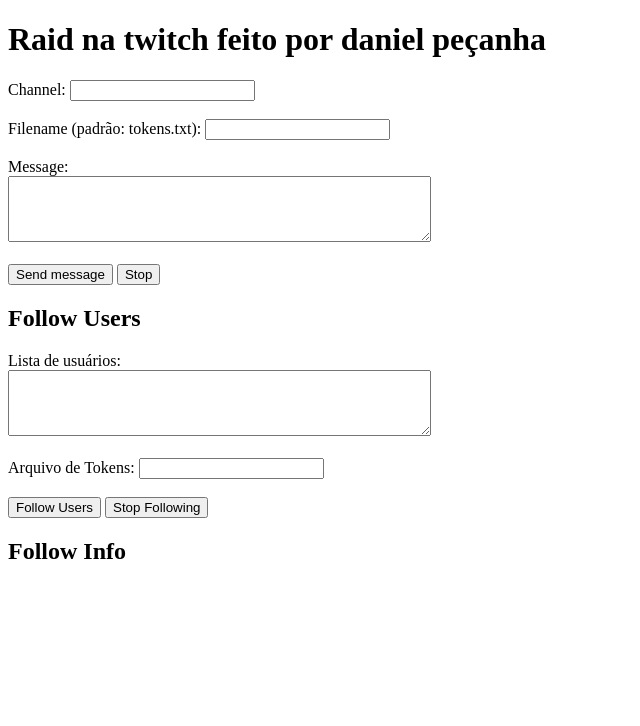
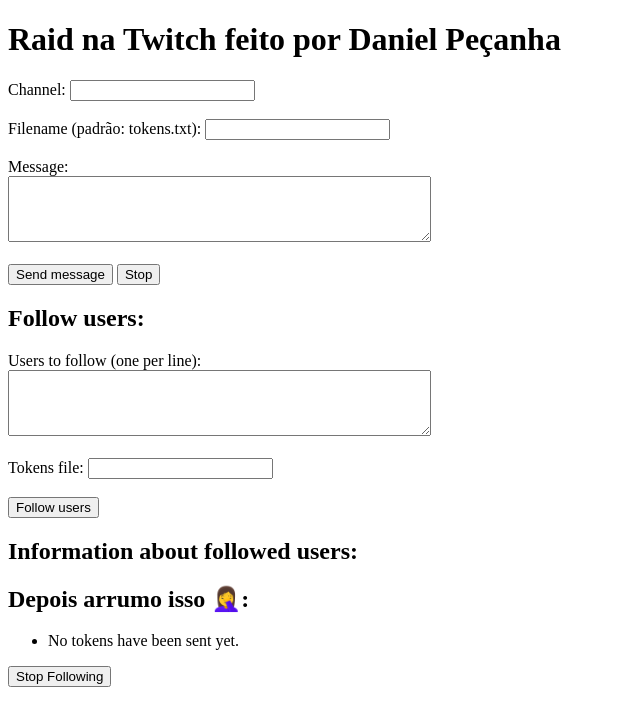
Before and after one commit to morotexd1/twitchtoolsx, a Flask app: page / in a window 1280 px wide. Shown: the top 726 px of the page, without its empty margins (0-640 px from the left). Run offline with Flask 3, Linux system fonts and the light colour scheme.

Commit message:
Update index.html

```diff
--- a/templates/index.html
+++ b/templates/index.html
@@ -1,14 +1,16 @@
 <!DOCTYPE html>
 <html lang="en">
+
 <head>
     <meta charset="UTF-8">
     <meta name="viewport" content="width=device-width, initial-scale=1.0">
     <title>Twitch raid</title>
 </head>
+
 <body>
-    <h1>Raid na twitch feito por daniel peçanha</h1>
+    <h1>Raid na Twitch feito por Daniel Peçanha</h1>
     <form action="/send_message" method="post" id="messageForm">
-        <label for="channel">Channel: </label>
+        <label for="channel">Channel:</label>
         <input type="text" id="channel" name="channel" required><br><br>
 
         <label for="filename">Filename (padrão: tokens.txt):</label>
@@ -21,27 +23,47 @@
         <button type="button" id="stopMessageBtn">Stop</button>
     </form>
 
-    <h2>Follow Users</h2>
+    <h2>Follow users:</h2>
     <form action="/follow_users" method="post" id="followForm">
-        <label for="users">Lista de usuários:</label><br>
+        <label for="users">Users to follow (one per line):</label><br>
         <textarea id="users" name="users" rows="4" cols="50" required></textarea><br><br>
 
-        <label for="tokensFile">Arquivo de Tokens:</label>
+        <label for="tokensFile">Tokens file:</label>
         <input type="text" id="tokensFile" name="tokensFile" required><br><br>
 
-        <button type="submit" id="followUsersBtn">Follow Users</button>
-        <button type="button" id="stopFollowBtn">Stop Following</button>
+        <button type="submit" id="followUsersBtn">Follow users</button>
     </form>
 
-    <div id="followInfo">
-        <h2>Follow Info</h2>
-        <ul id="followInfoList">
-            <!-- Informações sobre os tokens que seguiram os usuários serão exibidas aqui -->
+    <h2>Information about followed users:</h2>
+    <ul>
+        {% for user_id, tokens in follow_info.items() %}
+        <li>User ID: {{ user_id }}</li>
+        <ul>
+            {% for index, token in enumerate(tokens) %}
+            <li>Token {{ index + 1 }}: {{ token }}</li>
+            {% endfor %}
         </ul>
-    </div>
+        {% endfor %}
+    </ul>
+
+    <h2>Depois arrumo isso 🤦‍♀️:</h2>
+    <ul>
+        {% if last_followed_tokens %}
+        <li>User ID: {{ last_followed_tokens.user_id }}</li>
+        <ul>
+            {% for token in last_followed_tokens.tokens %}
+            <li>Token: {{ token }}</li>
+            {% endfor %}
+        </ul>
+        {% else %}
+        <li>No tokens have been sent yet.</li>
+        {% endif %}
+    </ul>
+
+    <button type="button" id="stopFollowBtn">Stop Following</button>
 
     <script>
-        document.getElementById("stopMessageBtn").addEventListener("click", function() {
+        document.getElementById("stopMessageBtn").addEventListener("click", function () {
             fetch("/stop_message")
                 .then(response => {
                     if (response.ok) {
@@ -55,24 +77,15 @@
                 });
         });
 
-        document.getElementById("stopFollowBtn").addEventListener("click", function() {
-            fetch("/stop_follow")
+        document.getElementById("stopFollowBtn").addEventListener("click", function () {
+            fetch("/stop-following-all")
                 .then(response => {
                     if (response.ok) {
-                        alert("Seguimento de usuários parado!");
-                        return response.json();
+                        alert("Parou de seguir os usuários!");
+                        location.reload(); // Atualiza a página para mostrar as informações atualizadas
                     } else {
-                        alert("Erro ao parar o seguimento de usuários!");
+                        alert("Erro ao parar de seguir os usuários!");
                     }
-                })
-                .then(data => {
-                    const followInfoList = document.getElementById("followInfoList");
-                    followInfoList.innerHTML = "";
-                    data.forEach(tokenInfo => {
-                        const li = document.createElement("li");
-                        li.textContent = tokenInfo;
-                        followInfoList.appendChild(li);
-                    });
                 })
                 .catch(error => {
                     console.error("Error: ", error);
@@ -80,4 +93,5 @@
         });
     </script>
 </body>
+
 </html>
```
